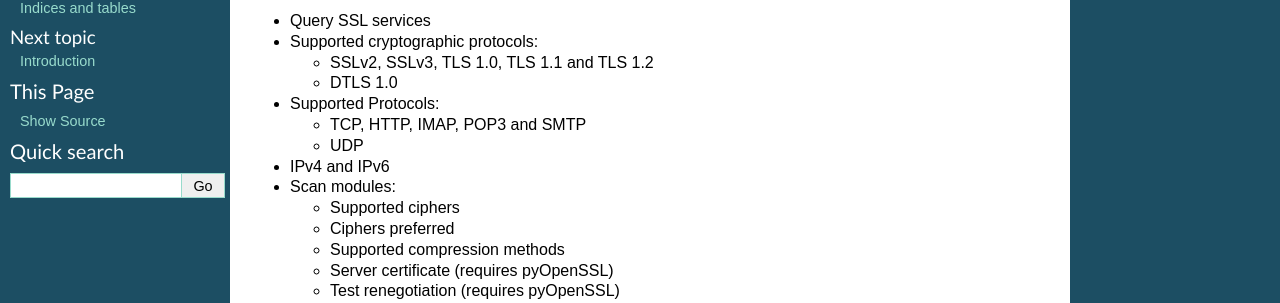
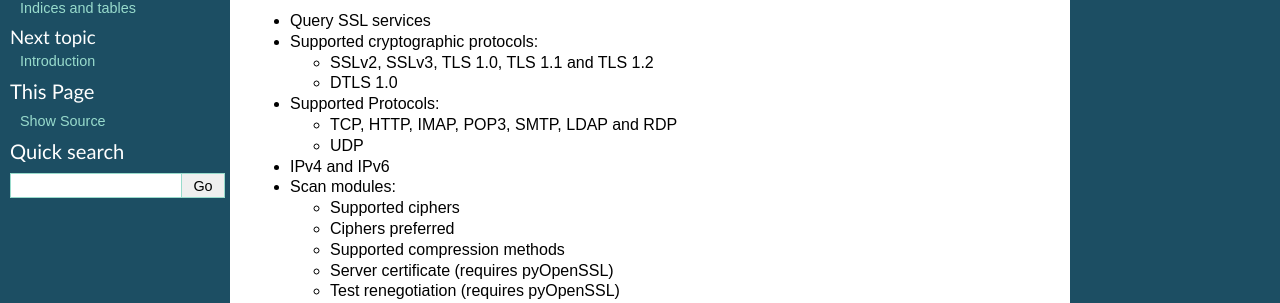
Before and after one commit to DinoTools/pysslscan, a Sphinx documentation site: the page built from docs/source/index.rst, in a window 1280 px wide. Shown: the part 138-441 px from the top of the page. Built offline with Sphinx 7.4.7, drawn with Linux system fonts in a browser that asks for light colours.

Commit message:
doc - Update list of supported protocols

```diff
--- a/README.rst
+++ b/README.rst
@@ -21,7 +21,7 @@ Features
 
 * Supported Protocols:
 
-  * TCP, HTTP, IMAP, POP3 and SMTP
+  * TCP, HTTP, IMAP, POP3, SMTP, LDAP and RDP
   * UDP
 
 * IPv4 and IPv6
--- a/docs/source/index.rst
+++ b/docs/source/index.rst
@@ -12,7 +12,7 @@ Features
 
 * Supported Protocols:
 
-  * TCP, HTTP, IMAP, POP3 and SMTP
+  * TCP, HTTP, IMAP, POP3, SMTP, LDAP and RDP
   * UDP
 
 * IPv4 and IPv6
```
